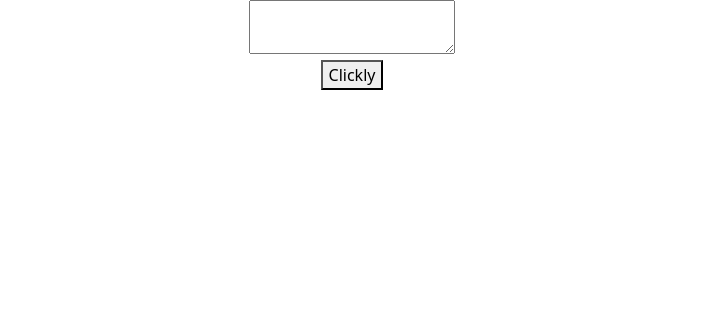
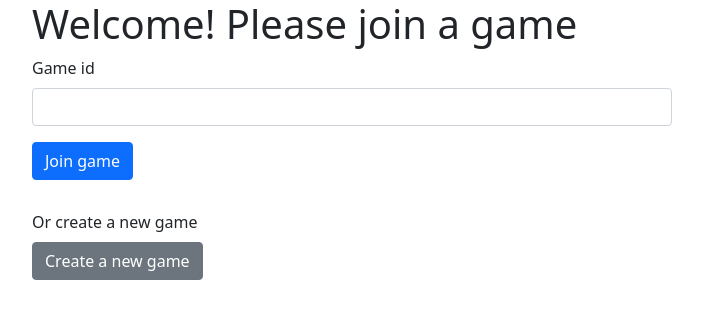
Before and after one commit to errietta/wherewolf, a React (Create React App) app in the folder frontend/: page / in a window 1280 px wide. Shown: the top 318 px of the page, without its empty margins (288-991 px from the left). Built offline with nearby package versions, Linux system fonts and the light colour scheme.

Commit message:
Add game selection page :)

```diff
--- a/frontend/src/App.css
+++ b/frontend/src/App.css
@@ -1,7 +1,3 @@
-.App {
-  text-align: center;
-}
-
 .App-logo {
   height: 40vmin;
   pointer-events: none;
--- a/frontend/src/App.tsx
+++ b/frontend/src/App.tsx
@@ -1,9 +1,9 @@
-
 import './App.css';
 import 'bootstrap/dist/css/bootstrap.min.css';
 
 import { Player, Voting } from './components/pages/Voting';
 import { useState } from 'react';
+import { GameSelection } from './components/pages/GameSelection';
 
 function splitPlayerList(playerText: string) {
   return playerText.split("\n").map(
@@ -12,9 +12,16 @@ function splitPlayerList(playerText: string) {
 }
 
 function App() {
-  let moderationMode = true;
   const [playerList, setPlayerList] = useState<Player[]>([]);
-  const [textAreaValue, setTextAreaValue] = useState<string>('');
+  const [textAreaValue, setTextAreaValue] = useState<string>();
+  const [game, setGame] = useState<string>();
+  const [moderationMode, setModerationMode] = useState<boolean>(false);
+
+  if (!game) {
+    return <div className="App">
+      <GameSelection onJoinGame={gameId => setGame(gameId)}></GameSelection>
+    </div>
+  }
 
   if (moderationMode && !playerList.length) {
     return (
@@ -24,15 +31,15 @@ function App() {
       }/>
       <br/>
       <button onClick={
-        (e) => setPlayerList(
-          splitPlayerList(textAreaValue)
-        )}>Clickly</button>
+        (e) => textAreaValue && setPlayerList(splitPlayerList(textAreaValue))
+      }>Clickly</button>
     </div>
   );
 
   }
   else {
     console.log(playerList);
+
     return (
       <div className="App">
         <Voting players={
--- /dev/null
+++ b/frontend/src/components/pages/GameSelection.tsx
@@ -0,0 +1,46 @@
+import { useState } from "react";
+import { Button, Form } from "react-bootstrap";
+
+export function GameSelection(props: { onJoinGame: (gameId: string) => void }) {
+  const [gameId, setGameId] = useState<string>();
+  const { onJoinGame } = props;
+
+  return (
+    <Form
+      className="game-selection"
+      style={{ width: "50%", marginLeft: "auto", marginRight: "auto" }}
+    >
+      <h1>Welcome! Please join a game</h1>
+      <Form.Group className="mb-3" controlId="gameId">
+        <Form.Label>Game id</Form.Label>
+        <Form.Control
+          type="text"
+          name="gameId"
+          id="gameId"
+          onChange={(e) => setGameId(e.target.value)}
+        />
+      </Form.Group>
+      <Button
+        variant="primary"
+        type="button"
+        id="joinGame"
+        name="joinGame"
+        onClick={() => gameId && onJoinGame(gameId)}
+      >
+        Join game
+      </Button>
+
+      <Form.Group style={{ marginTop: "30px" }}>
+        <Form.Label>Or create a new game</Form.Label>
+      </Form.Group>
+      <Button
+        variant="secondary"
+        type="button"
+        id="createGame"
+        name="createGame"
+      >
+        Create a new game
+      </Button>
+    </Form>
+  );
+}
```
